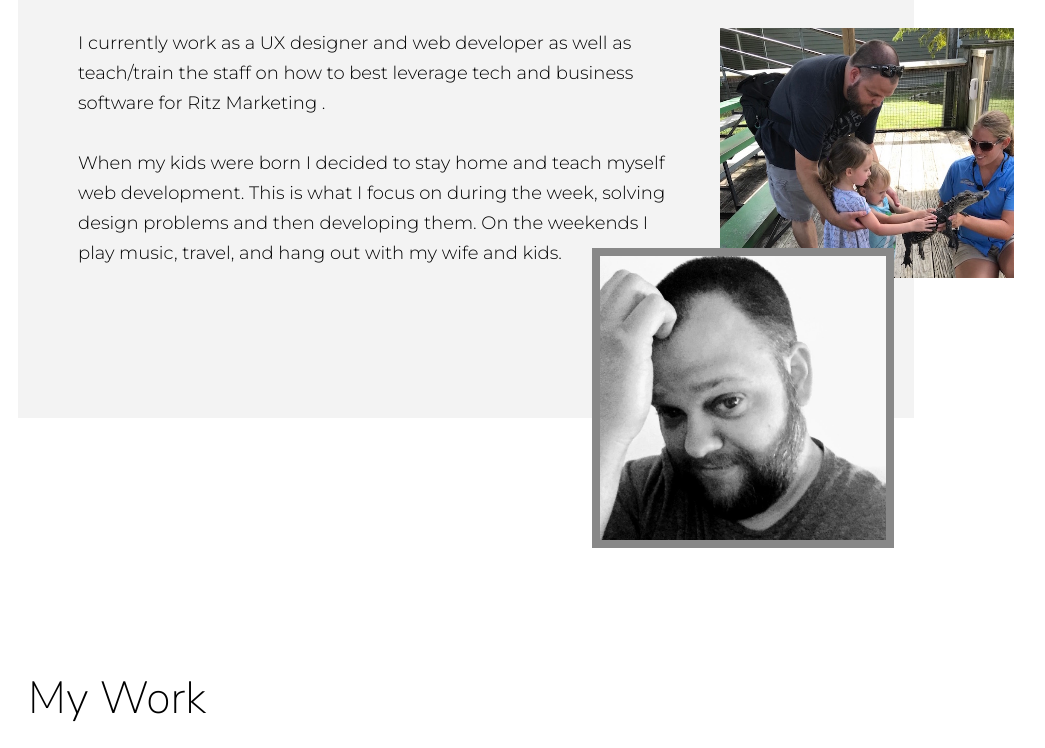
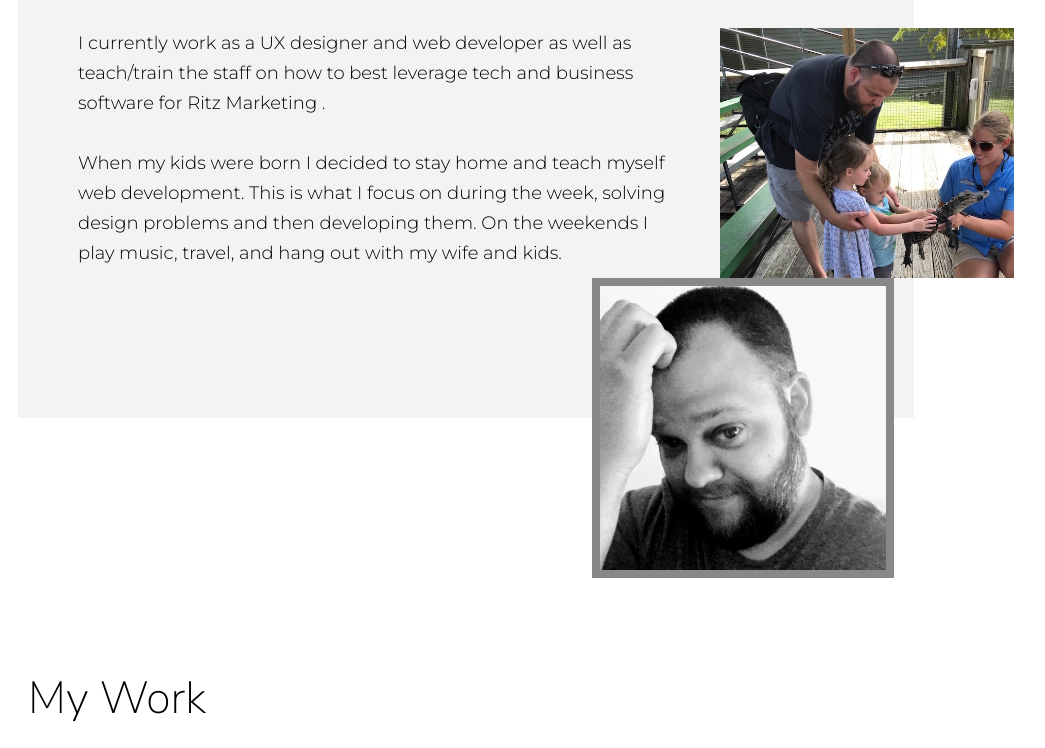
Before and after one commit to monkeyshoulders/PortfolioII, a plain HTML site: page index.html in a window 1280 px wide. Shown: the part 662-1410 px from the top of the page, without its empty margins (42-1087 px from the left). Drawn offline with Linux system fonts and the light colour scheme.

Commit message:
Update styles.css

```diff
--- a/styles.css
+++ b/styles.css
@@ -124,7 +124,7 @@ font-family: 'Nunito Sans', sans-serif;
 
 .about-img-2 {
   position: absolute;
-  top: 30rem;
+  top: 33rem;
   right: 2rem;
   height: 30rem;
   border: 8px solid #888;
```
